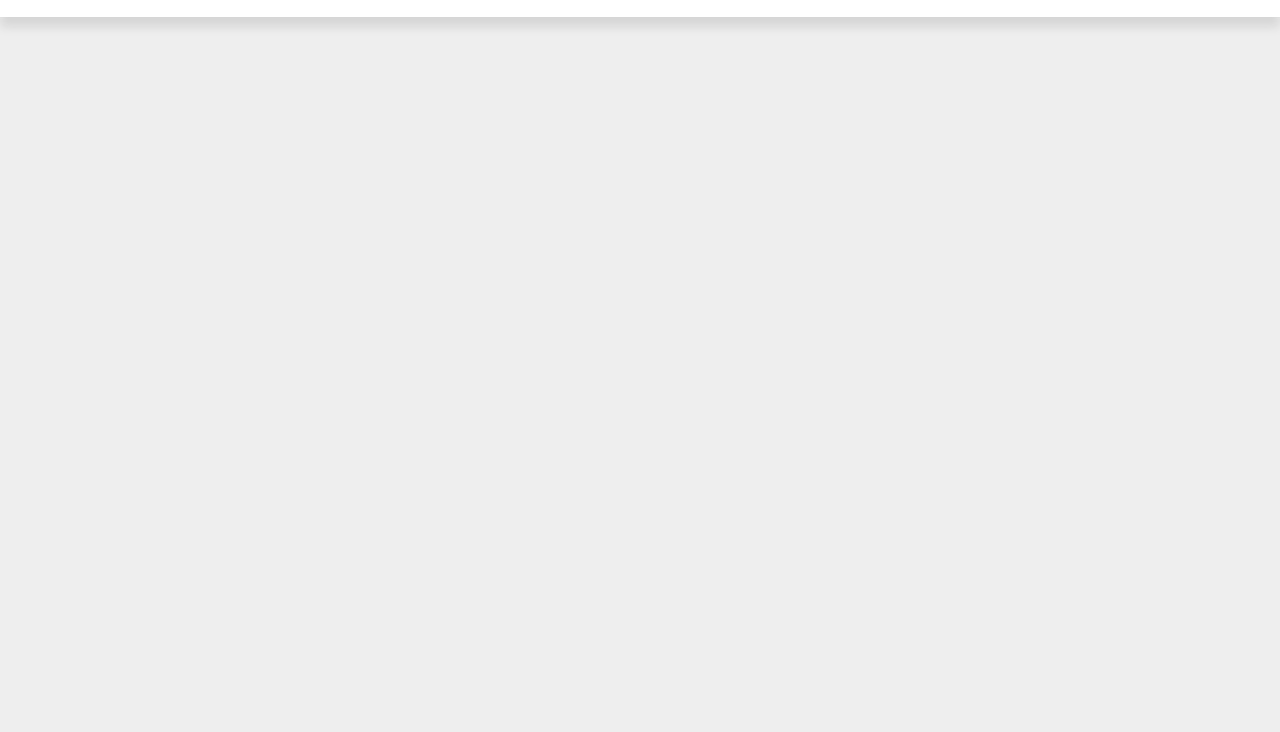
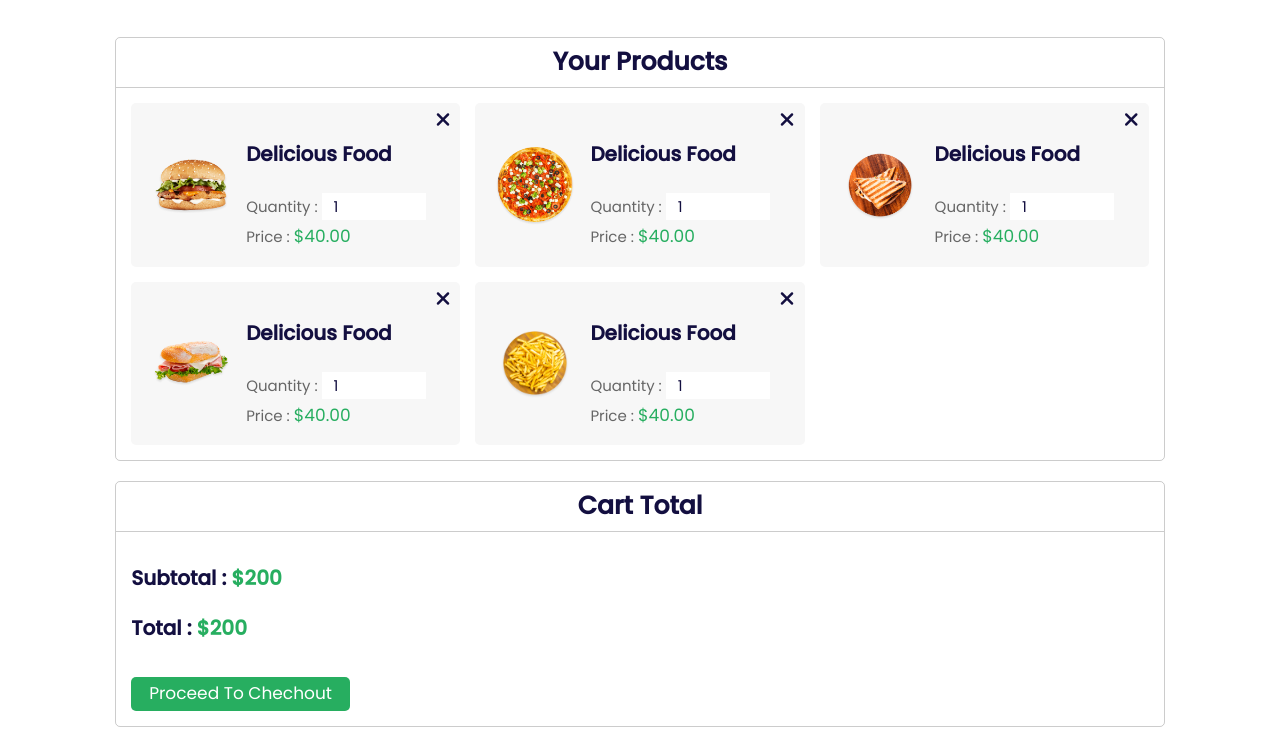
Before and after one commit to Freekson/Grocery-Store, a website: page index.html in a window 1280 px wide. Both pictures are taken after a click on the element 1091 px from the left and 42 px from the top of the page. Shown: the part 68-800 px from the top of the page. Drawn offline with nearby package versions, Linux system fonts and the light colour scheme.

Commit message:
add cart & login & adaptive header

```diff
--- a/index.html
+++ b/index.html
@@ -28,16 +28,106 @@
             <a href="#blogs">blogs</a>
         </nav>
         <div class="header__icons">
-            <!-- <div class="fas fa-bars" id="menu-btn"></div> -->
+            <div class="fas fa-bars" id="menu-btn"></div>
             <div class="fas fa-search" id="search-btn"></div>
             <div class="fas fa-shopping-cart" id="cart-btn"></div>
             <div class="fas fa-user" id="login-btn"></div>
         </div>
     </header>
-    <section class="search-form">
-        <form action="">
+
+    <section class="section search-form">
+        <form  action="">
             <input type="search" id="search-box" placeholder="search here...">
             <label for="search-box" class="fas fa-search"></label>
+        </form>
+    </section>
+    <section class="section shopping-cart">
+        <div class="section__wrapper">
+            <h3 class="section__title">your products</h3>
+            <div class="product__wrapper">
+                <div class="product">
+                    <i class="fas fa-times"></i>
+                    <img src="build/img/menu-1.png" alt="">
+                    <div class="content">
+                        <h3>delicious food</h3>
+                        <span> quantity : </span>
+                        <input type="number" name="" value="1">
+                        <br>
+                        <span> price : </span>
+                        <span class="price"> $40.00 </span>
+                    </div>
+                </div>
+                <div class="product">
+                    <i class="fas fa-times"></i>
+                    <img src="build/img/menu-2.png" alt="">
+                    <div class="content">
+                        <h3>delicious food</h3>
+                        <span> quantity : </span>
+                        <input type="number" name="" value="1">
+                        <br>
+                        <span> price : </span>
+                        <span class="price"> $40.00 </span>
+                    </div>
+                </div>
+                <div class="product">
+                    <i class="fas fa-times"></i>
+                    <img src="build/img/menu-3.png" alt="">
+                    <div class="content">
+                        <h3>delicious food</h3>
+                        <span> quantity : </span>
+                        <input type="number" name="" value="1">
+                        <br>
+                        <span> price : </span>
+                        <span class="price"> $40.00 </span>
+                    </div>
+                </div>
+                <div class="product">
+                    <i class="fas fa-times"></i>
+                    <img src="build/img/menu-4.png" alt="">
+                    <div class="content">
+                        <h3>delicious food</h3>
+                        <span> quantity : </span>
+                        <input type="number" name="" value="1">
+                        <br>
+                        <span> price : </span>
+                        <span class="price"> $40.00 </span>
+                    </div>
+                </div>
+                <div class="product">
+                    <i class="fas fa-times"></i>
+                    <img src="build/img/menu-5.png" alt="">
+                    <div class="content">
+                        <h3>delicious food</h3>
+                        <span> quantity : </span>
+                        <input type="number" name="" value="1">
+                        <br>
+                        <span> price : </span>
+                        <span class="price"> $40.00 </span>
+                    </div>
+                </div>
+            </div>
+        </div>
+        <div class="cart-total">
+            <h3 class="section__title"> cart total </h3>
+            <div class="total-info">
+                <h3 class="subtotal"> subtotal : <span>$200</span></h3>
+                <h3 class="total"> total : <span>$200</span></h3>
+                <a href="#" class="btn">proceed to chechout</a>
+            </div>
+        </div>
+    </section>
+    <section class="section login-form">
+        <form action="">
+            <h3>login form</h3>
+            <input type="email" name="" placeholder="enter your email" class="login-input">
+            <input type="password" name="" placeholder="enter your password" class="login-input">
+            <div class="remember">
+                <input type="checkbox" name="" id="remember-me">
+                <label for="remember-me">remember me</label>
+            </div>
+            <input type="submit" value="login now" class="btn">
+            <p>forget password <a href="#">click here...</a></p>
+            <p>don't have an account yet? <a href="#">create one</a></p>
         </form>
     </section>
     <script src="build/js/script.js"></script>
```
Also changed, not shown: build/css/style.css, build/js/script.js, 2 other files.
